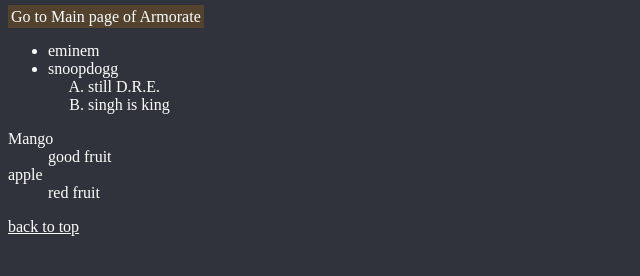
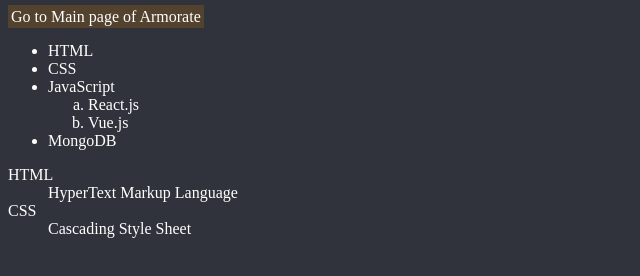
Before and after one commit to armorate/xcal, a plain HTML site: page index.html in a window 1280 px wide. Shown: the whole page, without its empty margins (0-640 px from the left). Drawn offline with Linux system fonts and the light colour scheme.

Commit message:
changed list content

```diff
--- a/index.html
+++ b/index.html
@@ -35,23 +35,26 @@
             </a>
         </nav>
     </header>
+    <main>
+        <ul> <!-- unordered list -->
+            <li>HTML</li> <!-- list item -->
+            <li>CSS</li>
+            <li>JavaScript</li>
+            <ol type="a"> <!-- ordered list (define type for bullets)-->
+                <li>React.js</li>
+                <li>Vue.js</li>
+            </ol>
+            <li>MongoDB</li>
+        </ul>
+        <dl> <!-- description list -->
+            <dt>HTML</dt> <!-- description term -->
+            <dd>HyperText Markup Language</dd> <!-- description description -->
+            <dt>CSS</dt>
+            <dd>Cascading Style Sheet</dd>
+        </dl>
+    </main>
     <footer>
 
-        <ul> <!-- unordered list -->
-            <li>eminem</a></li> <!-- list item -->
-            <li>snoopdogg</li>
-            <ol type="A"> <!-- ordered list (define type for bullets)-->
-                <li>still D.R.E.</li>
-                <li>singh is king</li>
-            </ol>
-        </ul>
-        <dl> <!-- description list -->
-            <dt>Mango</dt> <!-- description term -->
-            <dd>good fruit</dd> <!-- description description -->
-            <dt>apple</dt>
-            <dd>red fruit</dd>
-        </dl>
-        <a href="#top">back to top</a>
     </footer>
 </body>
 
```
